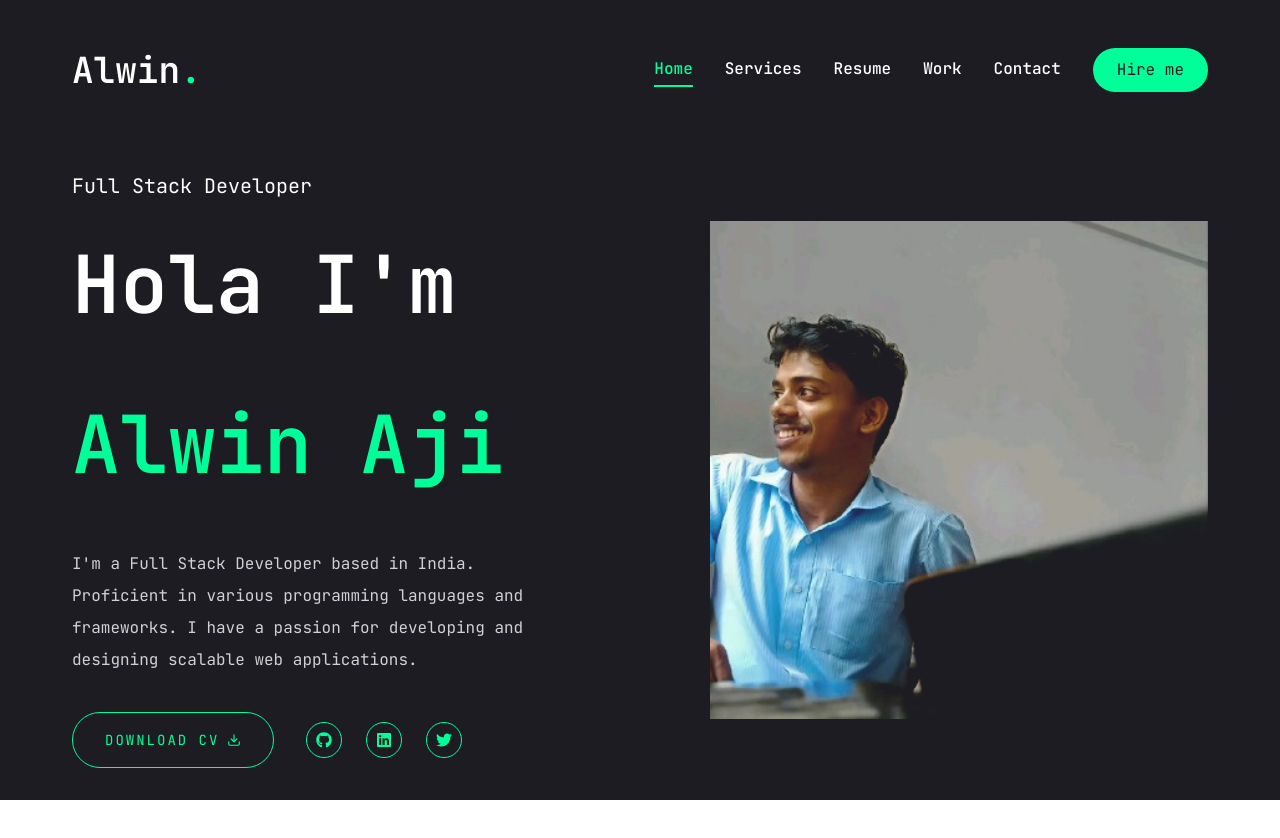
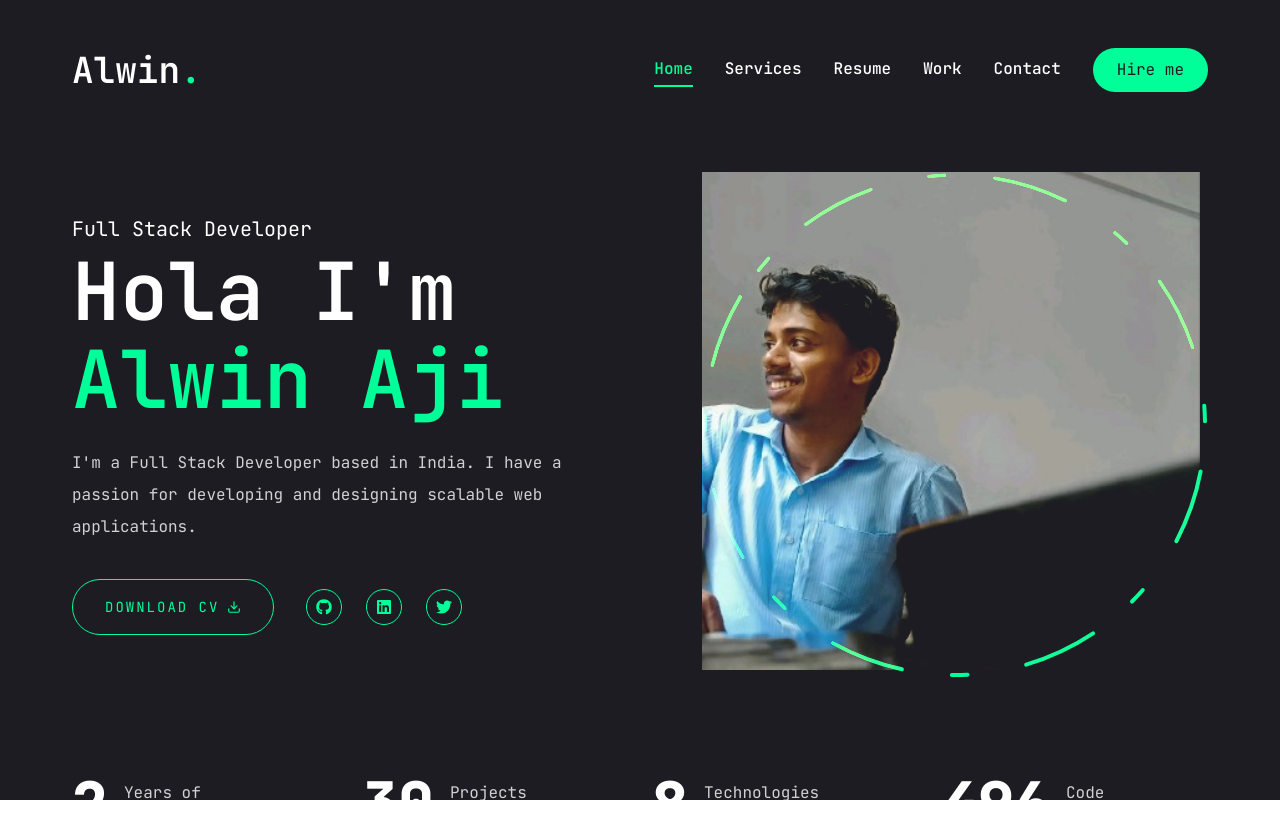
Before and after one commit to retr0717/portfolio, a Next.js app: page / in a window 1280 px wide. Shown: the top 838 px of the page. Built offline with nearby package versions, Linux system fonts and the light colour scheme.

Commit message:
home page : stats added

```diff
--- a/app/globals.css
+++ b/app/globals.css
@@ -7,14 +7,14 @@
     @apply font-primary bg-primary text-white leading-loose;
   }
   .h1 {
-    @apply text-[48px] xl:text-[80px] leading-[1.] font-semibold;
+    @apply text-[48px] xl:text-[80px] leading-[1.1] font-semibold;
   }
 
   .h2 {
-    @apply text-[36px] xl:text-[48px] leading-[1.] font-semibold;
+    @apply text-[36px] xl:text-[48px] leading-[1.1] font-semibold;
   }
 
   .h3 {
-    @apply text-[20px] xl:text-[24px] leading-[1.] font-semibold;
+    @apply text-[20px] xl:text-[24px] leading-[1.1] font-semibold;
   }
 }
--- a/app/page.tsx
+++ b/app/page.tsx
@@ -2,6 +2,7 @@
 import { FiDownload } from "react-icons/fi";
 import Social from "@/components/Social";
 import Photo from "@/components/Photo";
+import Stats from "@/components/Stats";
 const Home = () => {
   return (
     <section className="h-full">
@@ -16,8 +17,7 @@
                 <span className="text-accent">Alwin Aji</span>
               </h1>
               <p className="max-w-[500px] mb-9 text-white/80">
-                I'm a Full Stack Developer based in India. Proficient in various
-                programming languages and frameworks. I have a passion for
+                I'm a Full Stack Developer based in India. I have a passion for
                 developing and designing scalable web applications.
               </p>
               {/*Buttons and Socials*/}
@@ -45,6 +45,7 @@
           </div>
         </div>
       </div>
+      <Stats />
     </section>
   );
 };
--- a/components/Photo.tsx
+++ b/components/Photo.tsx
@@ -19,7 +19,7 @@
             opacity: 1,
             transition: { delay: 2.4, duration: 0.4, ease: "easeInOut" },
           }}
-          className="w-[298px] h-[298px] xl:w-[498px] xl:h-[498px] mix-blend-lighten"
+          className="w-[298px] h-[298px] xl:w-[498px] xl:h-[498px] mix-blend-lighten absolute"
         >
           <Image
             src="/pic.png"
@@ -30,6 +30,34 @@
             className="object-contan"
           />
         </motion.div>
+
+        {/*circle*/}
+        <motion.svg
+          className="w-[300px] xl:w-[506px] h-[300px] xl:h-[506px]"
+          fill="transparent"
+          viewBox="0 0 506 506"
+          xmlns="http://www.w3.org/2000/svg"
+        >
+          <motion.circle
+            cx="253"
+            cy="253"
+            r="250"
+            stroke="#00ff99"
+            strokeWidth="4"
+            strokeLinecap="round"
+            strokeLinejoin="round"
+            initial={{ strokeDasharray: "24 10 0 0" }}
+            animate={{
+              strokeDasharray: ["15 120 25 25", "16 25 92 72", "4 250 22 22"],
+              rotate: [120, 360],
+            }}
+            transition={{
+              duration: 20,
+              repeat: Infinity,
+              repeatType: "reverse",
+            }}
+          />
+        </motion.svg>
       </motion.div>
     </div>
   );
--- /dev/null
+++ b/components/Stats.tsx
@@ -0,0 +1,45 @@
+"use client";
+
+import CountUp from "react-countup";
+
+const stats = [
+  { number: 2, text: "Years of Experience" },
+  { number: 30, text: "Projects Completed" },
+  { number: 8, text: "Technologies Mastered" },
+  { number: 500, text: "Code Commits" },
+];
+
+const Stats = () => {
+  return (
+    <section className="pt-4 pb-12 xl:pt-0 xl:pb-0">
+      <div className="container mx-auto">
+        <div className="flex flex-wrap gap-6 max-w-[80vw] mx-auto xl:max-w-none">
+          {stats.map(
+            (item: { number: number; text: string }, index: number) => {
+              return (
+                <div
+                  key={index}
+                  className="flex-1 flex gap-4 items-center justify-center xl:justify-start"
+                >
+                  <CountUp
+                    end={item.number}
+                    duration={5}
+                    delay={2}
+                    className="text-4xl xl:text-6xl font-extrabold"
+                  />
+                  <p
+                    className={`${item.text.length < 15 ? "max-w-[100px]" : "max-w-[150px]"} leading-snug text-white/80`}
+                  >
+                    {item.text}
+                  </p>
+                </div>
+              );
+            },
+          )}
+        </div>
+      </div>
+    </section>
+  );
+};
+
+export default Stats;
--- a/package.json
+++ b/package.json
@@ -21,6 +21,7 @@
     "lucide-react": "^0.394.0",
     "next": "14.2.3",
     "react": "^18",
+    "react-countup": "^6.5.3",
     "react-dom": "^18",
     "react-icons": "^5.2.1",
     "tailwind-merge": "^2.3.0",
```
Also changed, not shown: 1 other file (tests, documents, lock files or other folders).
